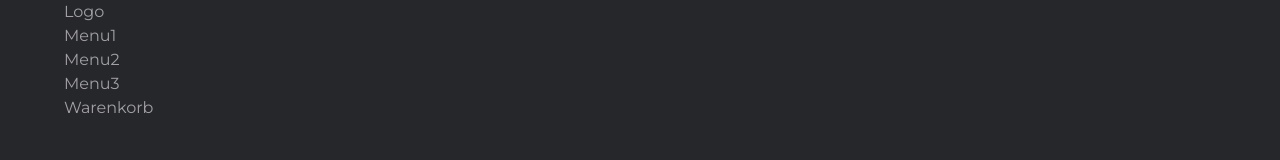
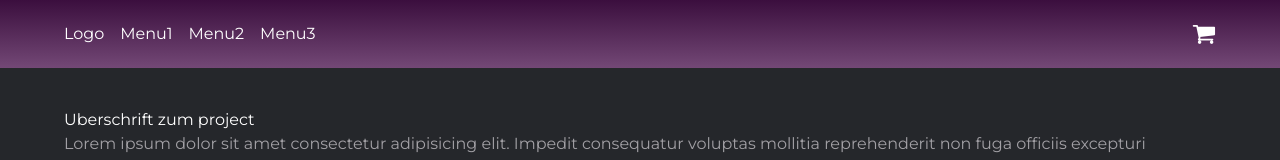
Before and after one commit to abdulaah-alchag/Tailwind-CSS-Projekt, a plain HTML site: page index.html in a window 1280 px wide. Shown: the top 160 px of the page. Drawn offline with nearby package versions, Linux system fonts and the light colour scheme; files whose address does not match are found by name.

Commit message:
Header styled

```diff
--- a/index.html
+++ b/index.html
@@ -47,7 +47,6 @@
         body {
           @apply font-(family-name:--my-font) bg-my-blue text-my-light-grey;
         }
-        header,
         main,
         footer {
           @apply max-w-[90%] mx-auto;
@@ -73,16 +72,22 @@
   </head>
   <body>
     <!-- Anna -->
-    <header>
-      <nav>
-        <div>Logo</div>
-        <ul>
-          <li><a href="#1">Menu1</a></li>
-          <li><a href="#2">Menu2</a></li>
-          <li><a href="#3">Menu3</a></li>
+    <header
+      class="flex gap-x-4 items-center bg-my-light-grey text-my-blue px-[5%] py-4 bg-linear-to-t from-my-light-purple to-my-dark-purple"
+    >
+      <div class="text-white hover:font-bold">Logo</div>
+      <nav class="w-full">
+        <ul class="flex gap-x-4 items-center">
+          <li><a href="#1" class="text-white hover:font-bold">Menu1</a></li>
+          <li><a href="#2" class="text-white hover:font-bold">Menu2</a></li>
+          <li><a href="#3" class="text-white hover:font-bold">Menu3</a></li>
         </ul>
-        <div><button>Warenkorb</button></div>
       </nav>
+      <div class="flex justify-end">
+        <button class="flex gap-x-4 items-center">
+          <i class="icon text-white">&#xe805;</i>
+        </button>
+      </div>
     </header>
     <main>
       <section>
```
